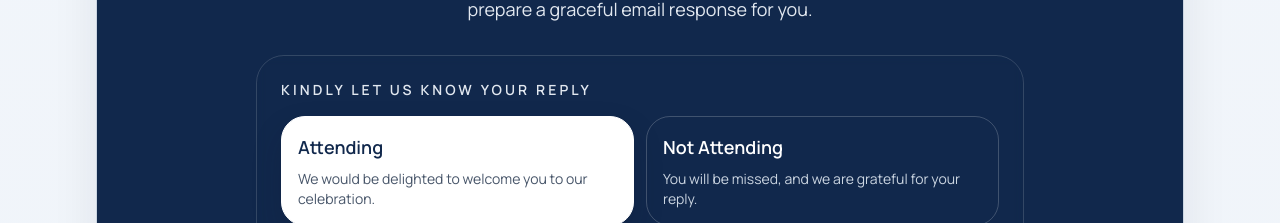
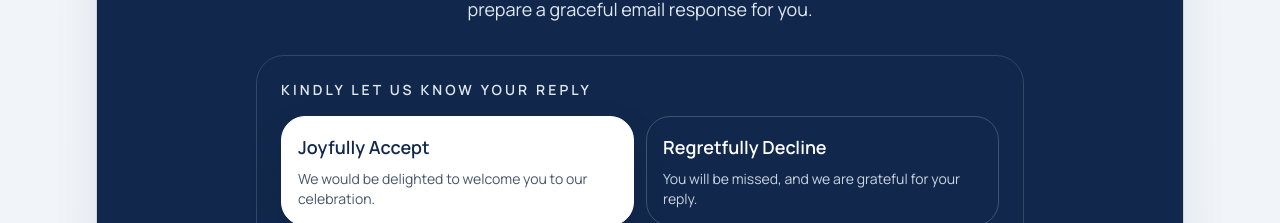
Before and after one commit to BABAYAGAHH/digital-wedding-invitation-system, a React (Vite) app: page / in a window 1280 px wide. Shown: the part 4140-4363 px from the top of the page. Built offline with nearby package versions, Linux system fonts and the light colour scheme.

Commit message:
Refine RSVP attendance language

```diff
--- a/src/components/RSVPSection.jsx
+++ b/src/components/RSVPSection.jsx
@@ -1,13 +1,27 @@
 import { useState } from 'react';
 
-const attendanceOptions = ['Attending', 'Not Attending'];
+const attendanceOptions = [
+  {
+    value: 'accept',
+    label: 'Joyfully Accept',
+    description: 'We would be delighted to welcome you to our celebration.',
+  },
+  {
+    value: 'decline',
+    label: 'Regretfully Decline',
+    description: 'You will be missed, and we are grateful for your reply.',
+  },
+];
 const guestOptions = ['1', '2', '3', '4', '5'];
 
 export default function RSVPSection({ data }) {
-  const [attendance, setAttendance] = useState('Attending');
+  const [attendance, setAttendance] = useState('accept');
   const [guestCount, setGuestCount] = useState('1');
 
-  const attendingGuests = attendance === 'Attending' ? guestCount : '0';
+  const selectedAttendance =
+    attendanceOptions.find((option) => option.value === attendance) ??
+    attendanceOptions[0];
+  const attendingGuests = attendance === 'accept' ? guestCount : '0';
 
   const handleReplyByEmail = () => {
     const subject = `Wedding RSVP for ${data.coupleNames}`;
@@ -18,7 +32,7 @@ export default function RSVPSection({ data }) {
       `Wedding date: ${data.weddingDate}`,
       '',
       'Kindly accept this reply:',
-      `Attendance: ${attendance}`,
+      `Attendance: ${selectedAttendance.label}`,
       `Number attending: ${attendingGuests}`,
       '',
       'With warm regards,',
@@ -47,26 +61,24 @@ export default function RSVPSection({ data }) {
             </legend>
             <div className="mt-4 grid gap-3 sm:grid-cols-2">
               {attendanceOptions.map((option) => {
-                const isSelected = attendance === option;
+                const isSelected = attendance === option.value;
 
                 return (
                   <label
-                    key={option}
+                    key={option.value}
                     className={`cursor-pointer rounded-[1.5rem] border px-4 py-4 text-left transition ${isSelected ? 'border-white bg-white text-[#11284c] shadow-[0_14px_30px_rgba(15,23,42,0.18)]' : 'border-white/20 bg-white/6 text-white hover:border-white/40 hover:bg-white/10'}`}
                   >
                     <input
                       type="radio"
                       name="attendance"
-                      value={option}
+                      value={option.value}
                       checked={isSelected}
-                      onChange={() => setAttendance(option)}
+                      onChange={() => setAttendance(option.value)}
                       className="sr-only"
                     />
-                    <span className="block text-lg font-semibold">{option}</span>
+                    <span className="block text-lg font-semibold">{option.label}</span>
                     <span className={`mt-2 block text-sm ${isSelected ? 'text-slate-600' : 'text-slate-300'}`}>
-                      {option === 'Attending'
-                        ? 'We would be delighted to welcome you to our celebration.'
-                        : 'You will be missed, and we are grateful for your reply.'}
+                      {option.description}
                     </span>
                   </label>
                 );
@@ -74,7 +86,7 @@ export default function RSVPSection({ data }) {
             </div>
           </fieldset>
 
-          {attendance === 'Attending' ? (
+          {attendance === 'accept' ? (
             <div className="mt-6 rounded-[1.5rem] border border-white/15 bg-white/6 p-4 sm:p-5">
               <label
                 htmlFor="guest-count"
```
